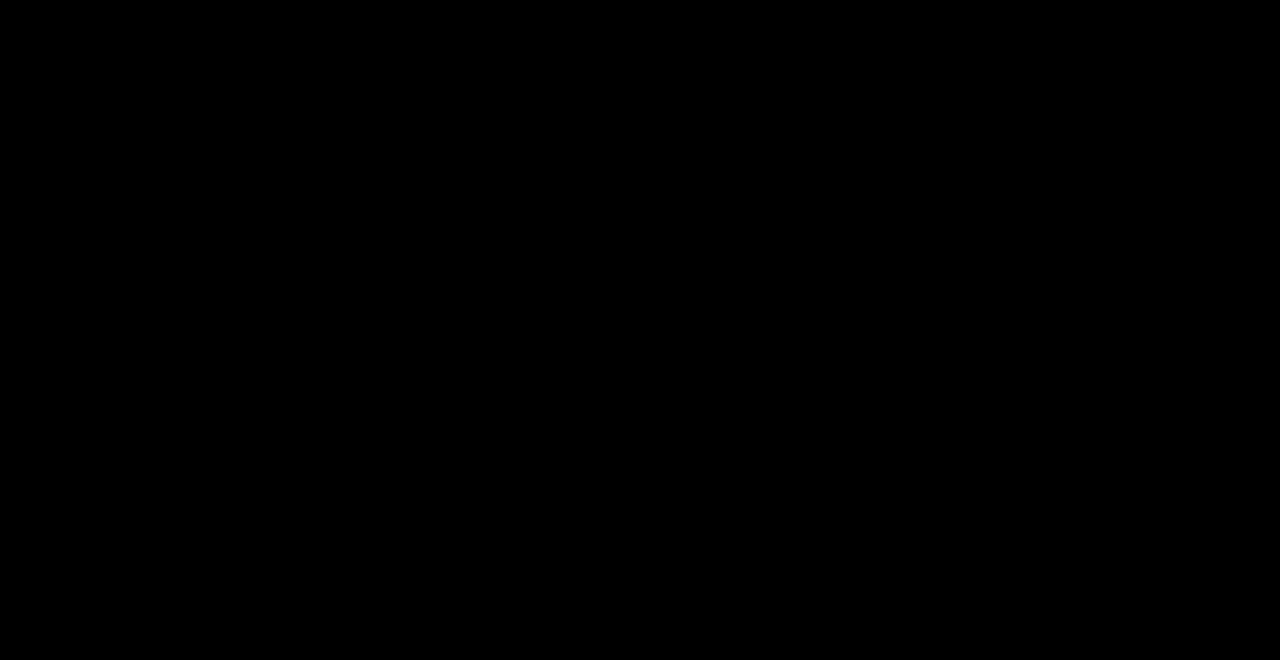
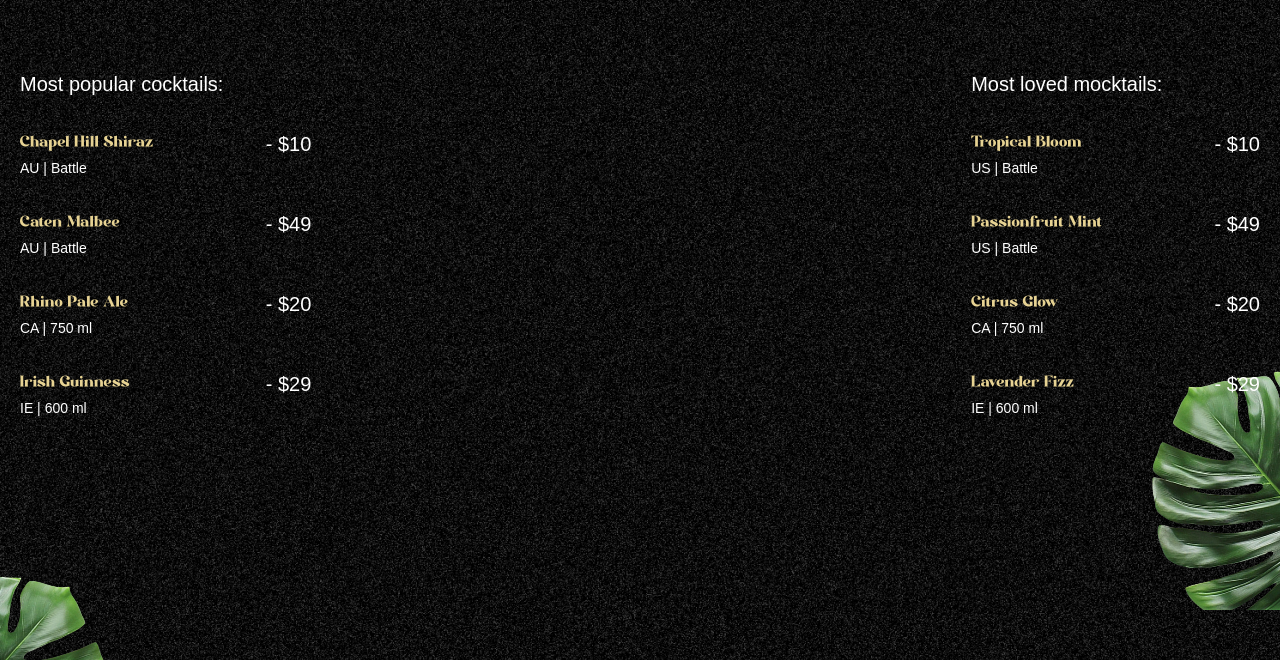
Before and after one commit to Intel0503/GSAP_Landing_Page, a React (Vite) app: page / in a window 1280 px wide. Shown: the part 890-1550 px from the top of the page. Built offline with nearby package versions, Linux system fonts and the light colour scheme; a web font is replaced by a local one.

Commit message:
Implement list of favorites

```diff
--- a/src/App.jsx
+++ b/src/App.jsx
@@ -2,6 +2,7 @@
 import { ScrollTrigger, SplitText } from "gsap/all";
 import Navbar from "./components/Navbar";
 import Hero from "./components/Hero";
+import Cocktails from "./components/Cocktails";
 
 gsap.registerPlugin(ScrollTrigger, SplitText);
 
@@ -10,6 +11,7 @@
     <main>
       <Navbar />
       <Hero />
+      <Cocktails />
     </main>
   );
 };
--- /dev/null
+++ b/src/components/Cocktails.jsx
@@ -0,0 +1,78 @@
+import { useGSAP } from "@gsap/react";
+import { cocktailLists, mockTailLists } from "../../constant";
+import gsap from "gsap";
+
+const Cocktails = () => {
+  useGSAP(() => {
+    const parallaxTimeline = gsap.timeline({
+      scrollTrigger: {
+        trigger: "#cocktails",
+        start: "top 30%",
+        end: "bottom 80%",
+        scrub: true,
+      },
+    });
+
+    parallaxTimeline
+      .from("#c-left-leaf", {
+        x: -100,
+        y: 100,
+      })
+      .from("#c-right-leaf", {
+        x: 100,
+        y: -100,
+      });
+  });
+
+  return (
+    <section id="cocktails" className="noisy">
+      <img
+        src="/images/cocktail-left-leaf.png"
+        alt="left-leaf"
+        id="c-left-leaf"
+      />
+      <img
+        src="/images/cocktail-right-leaf.png"
+        alt="right-leaf"
+        id="c-right-leaf"
+      />
+      <div className="list">
+        <div className="popular">
+          <h2>Most popular cocktails:</h2>
+          <ul>
+            {cocktailLists.map(({ name, country, detail, price }) => (
+              <li key={name}>
+                <div className="md:me-28">
+                  <h3>{name}</h3>
+                  <p>
+                    {country} | {detail}
+                  </p>
+                </div>
+                <span>- {price}</span>
+              </li>
+            ))}
+          </ul>
+        </div>
+
+        <div className="loved">
+          <h2>Most loved mocktails:</h2>
+          <ul>
+            {mockTailLists.map(({ name, country, detail, price }) => (
+              <li key={name}>
+                <div className="me-28">
+                  <h3>{name}</h3>
+                  <p>
+                    {country} | {detail}
+                  </p>
+                </div>
+                <span>- {price}</span>
+              </li>
+            ))}
+          </ul>
+        </div>
+      </div>
+    </section>
+  );
+};
+
+export default Cocktails;
--- a/src/components/Navbar.jsx
+++ b/src/components/Navbar.jsx
@@ -27,7 +27,7 @@
     <nav>
       <div>
         <a href="#home" className="flex items-center gap-2">
-          <img src="/images/logo.png" alt="logo" srcset="" />
+          <img src="/images/logo.png" alt="logo" />
           <p>Velvet Pour</p>
         </a>
         <ul>
```
